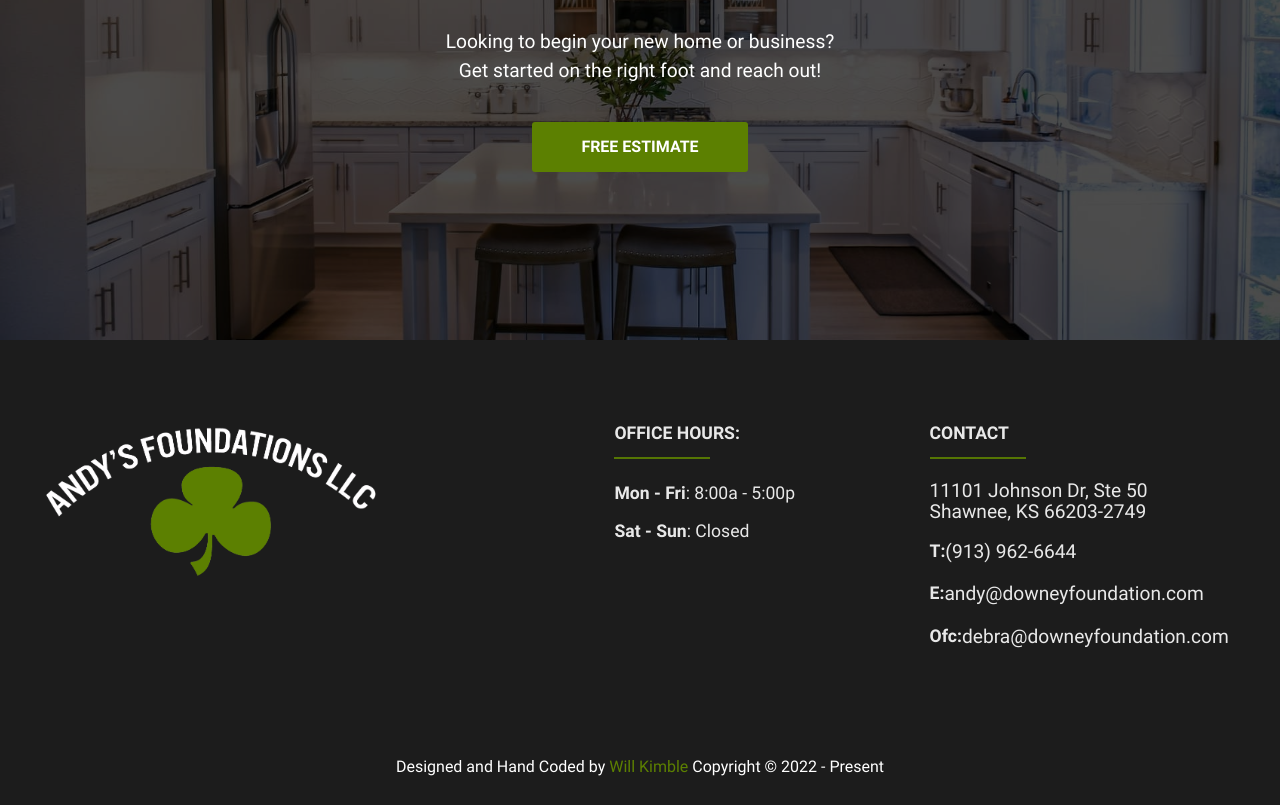
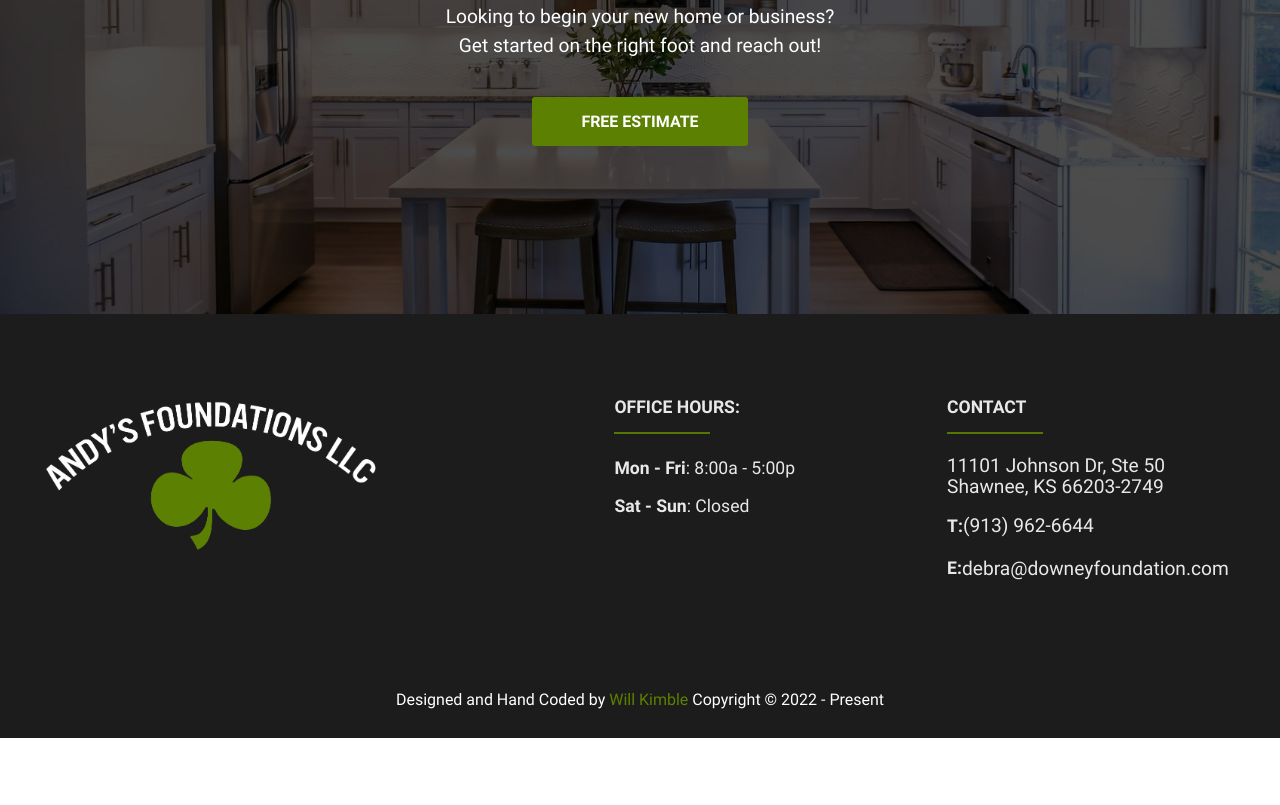
Before and after one commit to wkimble91/andysfoundations, an Eleventy site: page src/pages/about.html in a window 1280 px wide. Shown: the part 1794-2599 px from the top of the page. After the commit the page ends 2532 px from the top, so only its background shows below. Built offline with nearby package versions, Linux system fonts and the light colour scheme; Eleventy itself is replaced by a stand-in of ours; files that its build step writes are made by us from their sources; files whose address does not match are found by name.

Commit message:
changed emails

```diff
--- a/src/_includes/footer.html
+++ b/src/_includes/footer.html
@@ -29,8 +29,7 @@
                         </a>
                     </li>
                     <li><b>T:</b><a href="tel:913-962-6644">(913) 962-6644</a></li>
-                    <li><b>E:</b><a href="mailto:andy@downeyfoundation.com">andy@downeyfoundation.com</a></li>
-                    <li><b>Ofc:</b><a href="mailto:debra@downeyfoundation.com">debra@downeyfoundation.com</a></li>
+                    <li><b>E:</b><a href="mailto:debra@downeyfoundation.com">debra@downeyfoundation.com</a></li>
                 </ul>
             </div>
         </div>
--- a/src/pages/about.html
+++ b/src/pages/about.html
@@ -56,7 +56,6 @@ permalink: 'about/'
             <h2 class="about__title">Our Staff</h2>
             <h3 class="about__name">Andy Downey</h3>
             <span class="about__desc">Owner</span>
-            <a href="mailto:andy@downeyfoundation.com" class="about__email">andy@downeyfoundation.com</a>
             <p class="about__text">
                 Andy began his career in the concrete construction industry as a teen working for his father, William
                 Downey, the founder of Downey Foundation Inc., located in the Shawnee/Merriam KS area. At the time of
@@ -100,7 +99,7 @@ permalink: 'about/'
     <picture class="cta__background">
         <source media="(max-width: 600px)" srcset="/assets/images/cabinets2-m.jpg">
         <source media="(min-width: 601px)" srcset="/assets/images/cabinets2.jpg">
-        <img aria-hidden="true" decoding="async" src="/assets/images/cabinets2.jpg"
-            alt="kitchen cabinets" width="1920" height="1280">
+        <img aria-hidden="true" decoding="async" src="/assets/images/cabinets2.jpg" alt="kitchen cabinets" width="1920"
+            height="1280">
     </picture>
 </section>
```
